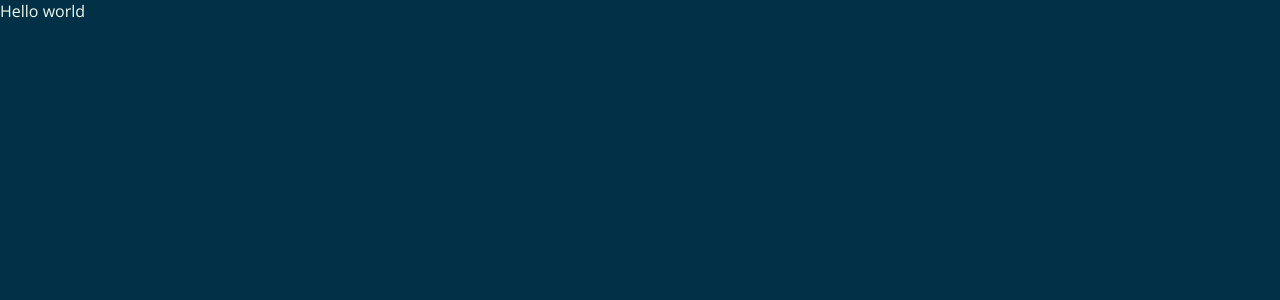
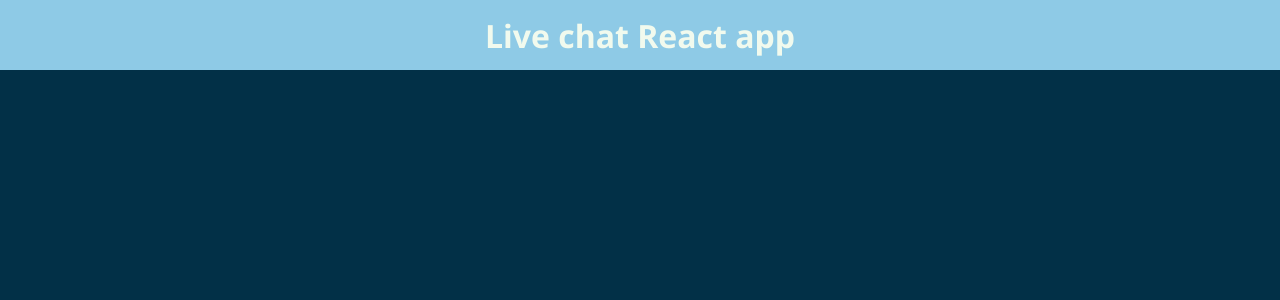
Before and after one commit to FilipKrz03/live-chat-app, a React (Create React App) app: page / in a window 1280 px wide. Shown: the top 300 px of the page. Built offline with nearby package versions, Linux system fonts and the light colour scheme.

Commit message:
Added title  header

```diff
--- a/src/App.js
+++ b/src/App.js
@@ -1,7 +1,8 @@
+import Header from "./Components/Header/Header";
 
 function App() {
   return (
- <div>Hello world</div>
+ <Header />
   );
 }
 
--- /dev/null
+++ b/src/Components/Header/Header.jsx
@@ -0,0 +1,12 @@
+import React from "react";
+import classes from './Header.module.scss';
+const Header = () => {
+    return(
+        <header className={classes.header}>
+            <h1>Live chat React app</h1>
+        </header>
+    )
+
+}
+
+export default Header;
--- /dev/null
+++ b/src/Components/Header/Header.module.scss
@@ -0,0 +1,10 @@
+@import '../../variables.scss';
+
+.header{
+    background-color: $background-color-second;
+    height: 70px;
+    width: 100vw;
+    display: flex;
+    align-items: center;
+    justify-content: center;
+}
```
